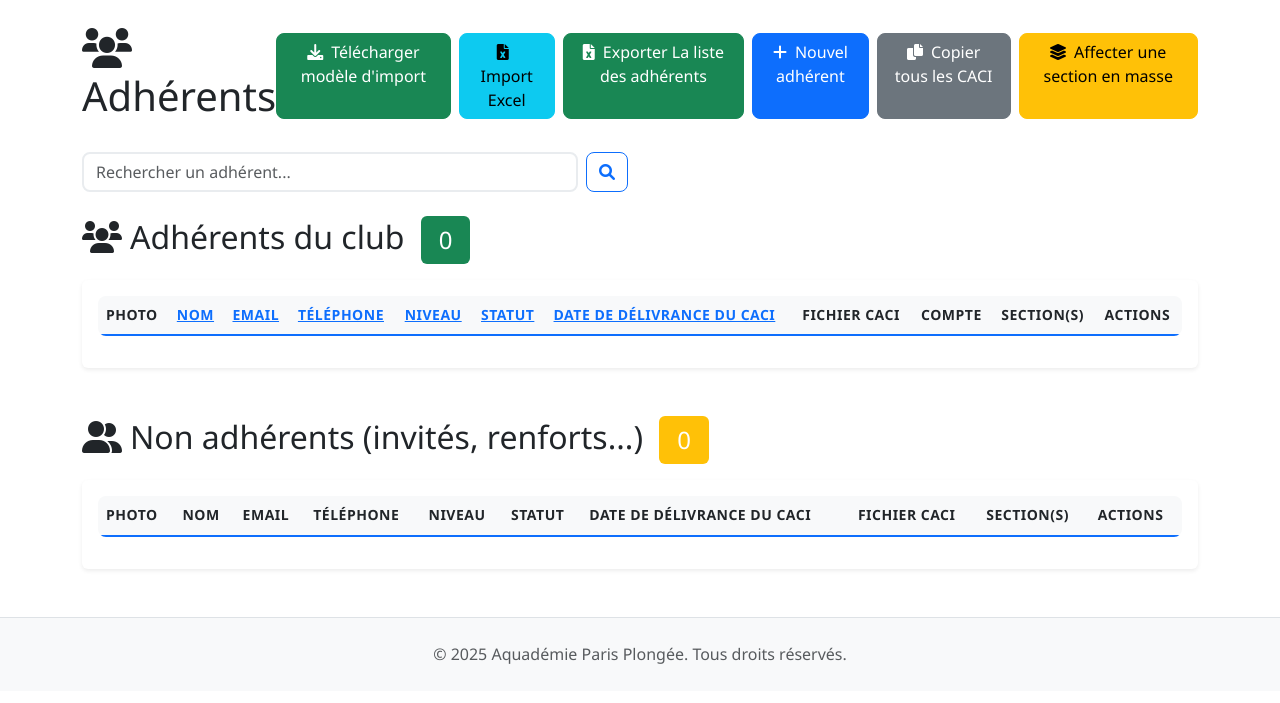
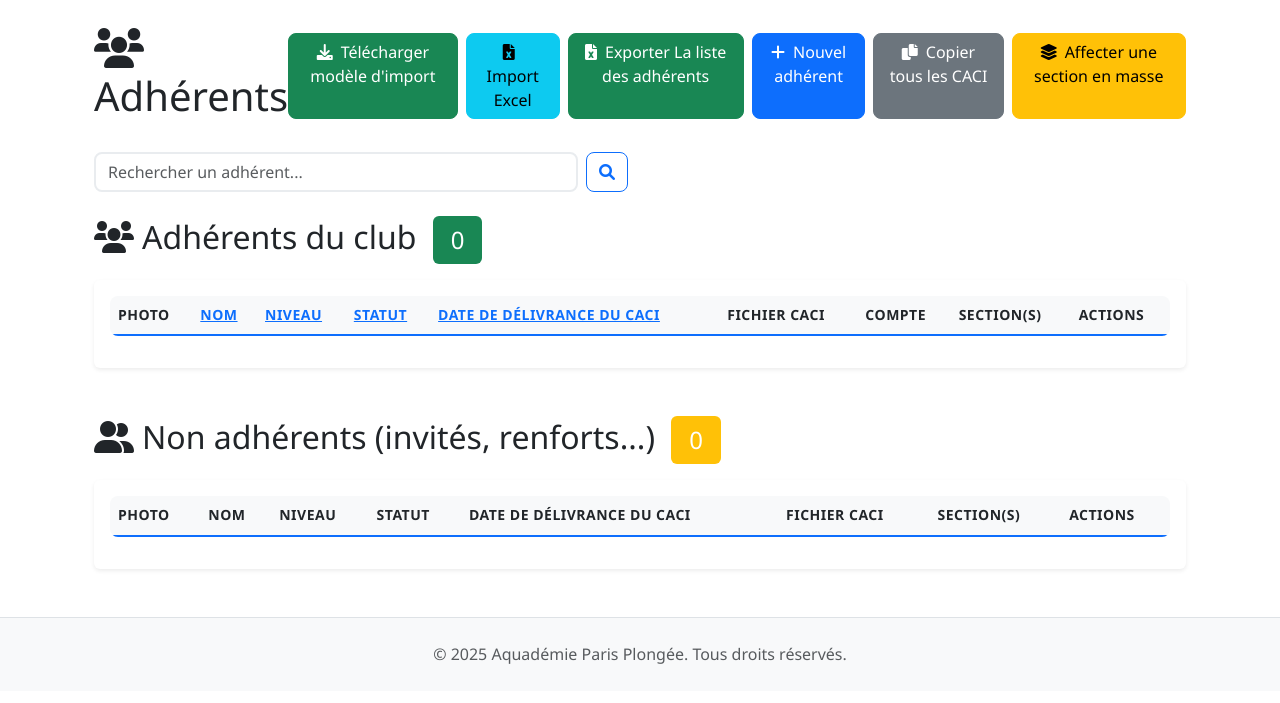
Before and after one commit to abissolah/aquademie-technique, a Django app: template templates/gestion/adherent_list.html in a window 1280 px wide. Shown: the part 74-777 px from the top of the page. Run offline with Django 5.2, Linux system fonts and the light colour scheme; the template is opened without the code that fills it, so the values that code supplies are empty.

Commit message:
tableau adherent retrait email/telephone

```diff
--- a/templates/gestion/adherent_list.html
+++ b/templates/gestion/adherent_list.html
@@ -3,6 +3,7 @@
 {% block title %}Adhérents - Aquadémie Paris Plongée{% endblock %}
 
 {% block content %}
+<div class="container-fluid">
     <div class="row">
         <div class="col-12">
             <div class="d-flex justify-content-between align-items-center mb-4">
@@ -66,7 +67,7 @@
                                     {% endif %}
                                 </a>
                             </th>
-                        <th>
+                            <!--<th>
                                 <a href="?sort=email&order={% if request.GET.sort == 'email' and request.GET.order != 'desc' %}desc{% else %}asc{% endif %}{% if request.GET.q %}&q={{ request.GET.q }}{% endif %}">
                                     Email
                                     {% if request.GET.sort == 'email' %}
@@ -82,7 +83,7 @@
                                 <a href="?sort=telephone&order={% if request.GET.sort == 'telephone' and request.GET.order != 'desc' %}desc{% else %}asc{% endif %}{% if request.GET.q %}&q={{ request.GET.q }}{% endif %}">
                                     Téléphone
                                 </a>
-                        </th>
+                            </th>-->
                             <th>
                                 <a href="?sort=niveau&order={% if request.GET.sort == 'niveau' and request.GET.order != 'desc' %}desc{% else %}asc{% endif %}{% if request.GET.q %}&q={{ request.GET.q }}{% endif %}">
                                     Niveau
@@ -143,8 +144,10 @@
                                     <td>
                                         <strong>{{ adherent.nom|upper }} {{ adherent.prenom|capfirst }}</strong>
                                     </td>
+                                    <!--
                                     <td>{{ adherent.email }}</td>
                                     <td>{{ adherent.telephone }}</td>
+                                    -->
                                     <td>
                                         <span class="badge bg-info">{{ adherent.get_niveau_display }}</span>
                                     </td>
@@ -237,8 +240,7 @@
                         <tr>
                             <th>Photo</th>
                             <th>Nom</th>
-                        <th>Email</th>
-                        <th>Téléphone</th>
+
                             <th>Niveau</th>
                             <th>Statut</th>
                             <th>Date de délivrance du CACI</th>
@@ -265,8 +267,6 @@
                                 <td>
                                     <strong>{{ adherent.nom|upper }} {{ adherent.prenom|capfirst }}</strong>
                                 </td>
-                            <td>{{ adherent.email }}</td>
-                            <td>{{ adherent.telephone }}</td>
                                 <td>
                                     <span class="badge bg-info">{{ adherent.get_niveau_display }}</span>
                                 </td>
@@ -324,5 +324,5 @@
             <!-- Fin du bloc dictsort -->
         </div>
     </div>
-
+</div>
 {% endblock %}
```
Lines whose indentation alone changed are shown as unchanged.
